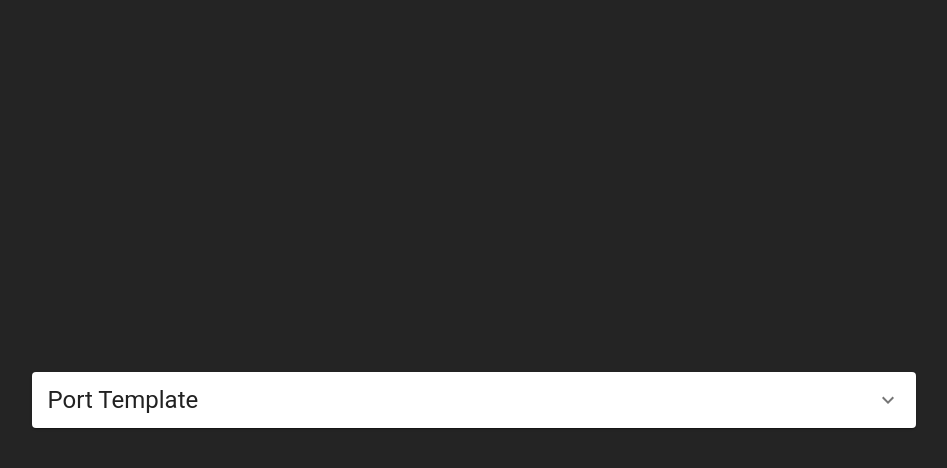
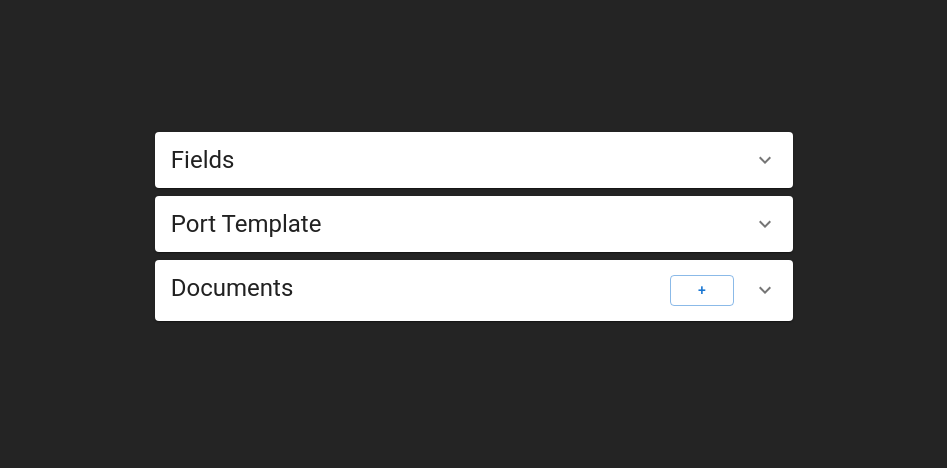
Before and after one commit to LahiruRajapaksha/port-template, a React (Vite) app: page / in a window 1280 px wide. Shown: the top 468 px of the page, without its empty margins (166-1113 px from the left). Built offline with nearby package versions, Linux system fonts and the light colour scheme.

Commit message:
add new views

```diff
--- a/src/App.tsx
+++ b/src/App.tsx
@@ -1,132 +1,22 @@
-import { useState, useReducer } from "react";
-import { Box, Typography } from "@mui/material";
-import Accordion from "@mui/material/Accordion";
-import AccordionSummary from "@mui/material/AccordionSummary";
-import ExpandMoreIcon from "@mui/icons-material/ExpandMore";
-import AccordionDetails from "@mui/material/AccordionDetails";
-import { TreeViewInitState, TreeViewReducer } from "./reducers/TreeViewReducer";
-import AddRemoveButton from "./components/AddRemoveButton";
-import { TreeViewReducerActionTypes } from "./actions/treeViewReducerActions";
-import RecursiveComponent, { RenderTree } from "./components/NewTree";
+import { Box } from "@mui/material";
+import PortTemplate from "./views/PortTemplate";
+import Documents from "./views/Documents";
+import Fields from "./views/Fields";
 
 function App() {
-  const [expanded, setExpanded] = useState<boolean>(false);
-  const [state, dispatch] = useReducer(TreeViewReducer, TreeViewInitState);
-  const { treeData } = state;
-  const [selectedNodeId, setselectedNodeId] = useState("");
-
-  const addNewNode = (
-    nodeData: RenderTree[],
-    newNode: RenderTree
-  ): RenderTree[] => {
-    return nodeData.map((node) => {
-      if (node.id === selectedNodeId) {
-        return {
-          ...node,
-          children: [...node.children, newNode],
-          isButtonsVisible: false,
-        };
-      } else if (node.children.length > 0) {
-        return {
-          ...node,
-          children: addNewNode(node.children, newNode),
-        };
-      }
-      return node;
-    });
-  };
-  const handleAddButtonClick = () => {
-    const id = Math.ceil(Math.random() * 1000).toString();
-    const newNode: RenderTree = {
-      id: id,
-      name: "",
-      children: [],
-      isButtonsVisible: true,
-    };
-
-    const updateNodesRecursive = (nodes: RenderTree[]): RenderTree[] => {
-      return nodes.map((node) => ({
-        ...node,
-        isButtonsVisible: false,
-        children: updateNodesRecursive(node.children),
-      }));
-    };
-
-    const updatedNodes = updateNodesRecursive(treeData);
-
-    dispatch({
-      type: TreeViewReducerActionTypes.ADD_TREE_NODE,
-      payload:
-        selectedNodeId === ""
-          ? [...updatedNodes, newNode]
-          : addNewNode(updatedNodes, newNode),
-    });
-  };
-
   return (
-    <Box width={1} display="flex" justifyContent="center" height={1} p={1}>
+    <Box display="flex" justifyContent="center" height={1} alignItems="center">
       <Box
-        width="70%"
         display="flex"
+        alignItems="center"
         flexDirection="column"
-        justifyContent="center"
+        width="75%"
+        height="75%"
+        p={3}
       >
-        <Accordion
-          expanded={expanded}
-          onChange={() => setExpanded((prev) => !prev)}
-        >
-          <AccordionSummary expandIcon={<ExpandMoreIcon />}>
-            <Typography variant="h5">Port Template</Typography>
-          </AccordionSummary>
-          <AccordionDetails>
-            <Box display="flex" justifyContent="space-around">
-              <Box mr="auto" display="flex">
-                <AddRemoveButton
-                  variant="outlined"
-                  onClick={handleAddButtonClick}
-                  padding={2}
-                  margin="3px"
-                >
-                  +
-                </AddRemoveButton>
-              </Box>
-              <Box display="flex" justifyContent="space-between">
-                <AddRemoveButton
-                  variant="outlined"
-                  onClick={() => null}
-                  padding={2}
-                  margin="3px"
-                >
-                  Back
-                </AddRemoveButton>
-                <AddRemoveButton
-                  variant="contained"
-                  onClick={() => null}
-                  padding={2}
-                  margin="3px"
-                >
-                  Save
-                </AddRemoveButton>
-              </Box>
-            </Box>
-            <Box p={1}>
-              {/* <CustomTree
-                treeData={treeData}
-                dispatch={dispatch}
-                selectedNodeId={selectedNodeId}
-                handleAddButtonClick={handleAddButtonClick}
-                handleSelectedNodeChange={handleSelectedNodeChange}
-              /> */}
-              <RecursiveComponent
-                data={treeData}
-                handleAddButtonClick={handleAddButtonClick}
-                setselectedNodeId={setselectedNodeId}
-                selectedNodeId={selectedNodeId}
-                dispatch={dispatch}
-              />
-            </Box>
-          </AccordionDetails>
-        </Accordion>
+        <Fields />
+        <PortTemplate />
+        <Documents />
       </Box>
     </Box>
   );
--- a/src/components/NewTree.tsx
+++ b/src/components/NewTree.tsx
@@ -65,8 +65,8 @@ const RecursiveComponent = (props: RecursiveComponentProps) => {
               <CustomTextField onClick={() => setselectedNodeId(item.id)} />
             </Box>
 
-            {(selectedNodeId === item.id ||
-              (item.isButtonsVisible && selectedNodeId === "")) && (
+            {((selectedNodeId === item.id && item.isButtonsVisible) ||
+              item.isButtonsVisible) && (
               <Box display="flex" ml="auto" alignItems="center">
                 <Box
                   display="flex"
--- /dev/null
+++ b/src/views/Documents.tsx
@@ -0,0 +1,42 @@
+import { useState } from "react";
+import { Box, Typography } from "@mui/material";
+import Accordion from "@mui/material/Accordion";
+import AccordionSummary from "@mui/material/AccordionSummary";
+import ExpandMoreIcon from "@mui/icons-material/ExpandMore";
+
+import AddRemoveButton from "../components/AddRemoveButton";
+
+export default function Documents() {
+  const [expanded, setExpanded] = useState<boolean>(false);
+
+  return (
+    <Box
+      width="70%"
+      display="flex"
+      flexDirection="column"
+      justifyContent="center"
+      m={1}
+    >
+      <Accordion
+        expanded={expanded}
+        onChange={() => setExpanded((prev) => !prev)}
+      >
+        <AccordionSummary expandIcon={<ExpandMoreIcon />}>
+          <Box display="flex" justifyContent="space-between" width={1}>
+            <Typography variant="h5">Documents</Typography>
+            <Box display="flex" justifyContent="flex-end" mr={2}>
+              <AddRemoveButton
+                variant="outlined"
+                onClick={() => null}
+                padding={2}
+                margin="3px"
+              >
+                +
+              </AddRemoveButton>
+            </Box>
+          </Box>
+        </AccordionSummary>
+      </Accordion>
+    </Box>
+  );
+}
--- /dev/null
+++ b/src/views/Fields.tsx
@@ -0,0 +1,30 @@
+import { useState } from "react";
+import { Box, Typography } from "@mui/material";
+import Accordion from "@mui/material/Accordion";
+import AccordionSummary from "@mui/material/AccordionSummary";
+import ExpandMoreIcon from "@mui/icons-material/ExpandMore";
+
+export default function Fields() {
+  const [expanded, setExpanded] = useState<boolean>(false);
+
+  return (
+    <Box
+      width="70%"
+      display="flex"
+      flexDirection="column"
+      justifyContent="center"
+      m={1}
+    >
+      <Accordion
+        expanded={expanded}
+        onChange={() => setExpanded((prev) => !prev)}
+      >
+        <AccordionSummary expandIcon={<ExpandMoreIcon />}>
+          <Box display="flex" justifyContent="space-between" width={1}>
+            <Typography variant="h5">Fields</Typography>
+          </Box>
+        </AccordionSummary>
+      </Accordion>
+    </Box>
+  );
+}
--- /dev/null
+++ b/src/views/PortTemplate.tsx
@@ -0,0 +1,126 @@
+import { useState, useReducer } from "react";
+import { Box, Typography } from "@mui/material";
+import Accordion from "@mui/material/Accordion";
+import AccordionSummary from "@mui/material/AccordionSummary";
+import ExpandMoreIcon from "@mui/icons-material/ExpandMore";
+import AccordionDetails from "@mui/material/AccordionDetails";
+import RecursiveComponent, { RenderTree } from "../components/NewTree";
+import {
+  TreeViewInitState,
+  TreeViewReducer,
+} from "../reducers/TreeViewReducer";
+import { TreeViewReducerActionTypes } from "../actions/treeViewReducerActions";
+import AddRemoveButton from "../components/AddRemoveButton";
+
+export default function PortTemplate() {
+  const [expanded, setExpanded] = useState<boolean>(false);
+  const [state, dispatch] = useReducer(TreeViewReducer, TreeViewInitState);
+  const { treeData } = state;
+  const [selectedNodeId, setselectedNodeId] = useState("");
+
+  const addNewNode = (
+    nodeData: RenderTree[],
+    newNode: RenderTree
+  ): RenderTree[] => {
+    return nodeData.map((node) => {
+      if (node.id === selectedNodeId) {
+        return {
+          ...node,
+          children: [...node.children, newNode],
+          isButtonsVisible: false,
+        };
+      } else if (node.children.length > 0) {
+        return {
+          ...node,
+          children: addNewNode(node.children, newNode),
+        };
+      }
+      return node;
+    });
+  };
+  const handleAddButtonClick = () => {
+    const id = Math.ceil(Math.random() * 1000).toString();
+    const newNode: RenderTree = {
+      id: id,
+      name: "",
+      children: [],
+      isButtonsVisible: true,
+    };
+    const updateNodesRecursive = (nodes: RenderTree[]): RenderTree[] => {
+      return nodes.map((node) => ({
+        ...node,
+        isButtonsVisible: false,
+        children: updateNodesRecursive(node.children),
+      }));
+    };
+
+    const updatedNodes = updateNodesRecursive(treeData);
+
+    dispatch({
+      type: TreeViewReducerActionTypes.ADD_TREE_NODE,
+      payload:
+        selectedNodeId === ""
+          ? [...updatedNodes, newNode]
+          : addNewNode(updatedNodes, newNode),
+    });
+  };
+
+  return (
+    <Box
+      width="70%"
+      display="flex"
+      flexDirection="column"
+      justifyContent="center"
+    >
+      <Accordion
+        expanded={expanded}
+        onChange={() => setExpanded((prev) => !prev)}
+      >
+        <AccordionSummary expandIcon={<ExpandMoreIcon />}>
+          <Typography variant="h5">Port Template</Typography>
+        </AccordionSummary>
+        <AccordionDetails>
+          <Box display="flex" justifyContent="space-around">
+            <Box mr="auto" display="flex">
+              <AddRemoveButton
+                variant="outlined"
+                onClick={handleAddButtonClick}
+                padding={2}
+                margin="3px"
+              >
+                +
+              </AddRemoveButton>
+            </Box>
+            <Box display="flex" justifyContent="space-between">
+              <AddRemoveButton
+                variant="outlined"
+                onClick={() => null}
+                padding={2}
+                margin="3px"
+              >
+                Back
+              </AddRemoveButton>
+              <AddRemoveButton
+                variant="contained"
+                onClick={() => null}
+                padding={2}
+                margin="3px"
+              >
+                Save
+              </AddRemoveButton>
+            </Box>
+          </Box>
+          <Box p={1}>
+            <RecursiveComponent
+              data={treeData}
+              handleAddButtonClick={handleAddButtonClick}
+              setselectedNodeId={setselectedNodeId}
+              selectedNodeId={selectedNodeId}
+              dispatch={dispatch}
+            />
+          </Box>
+        </AccordionDetails>
+      </Accordion>
+    </Box>
+  );
+}
```
